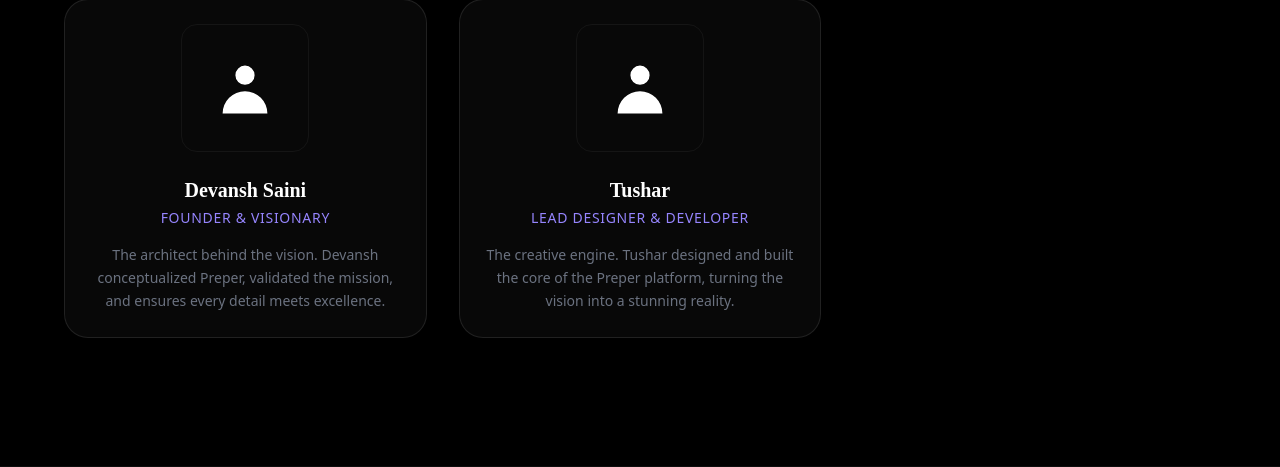
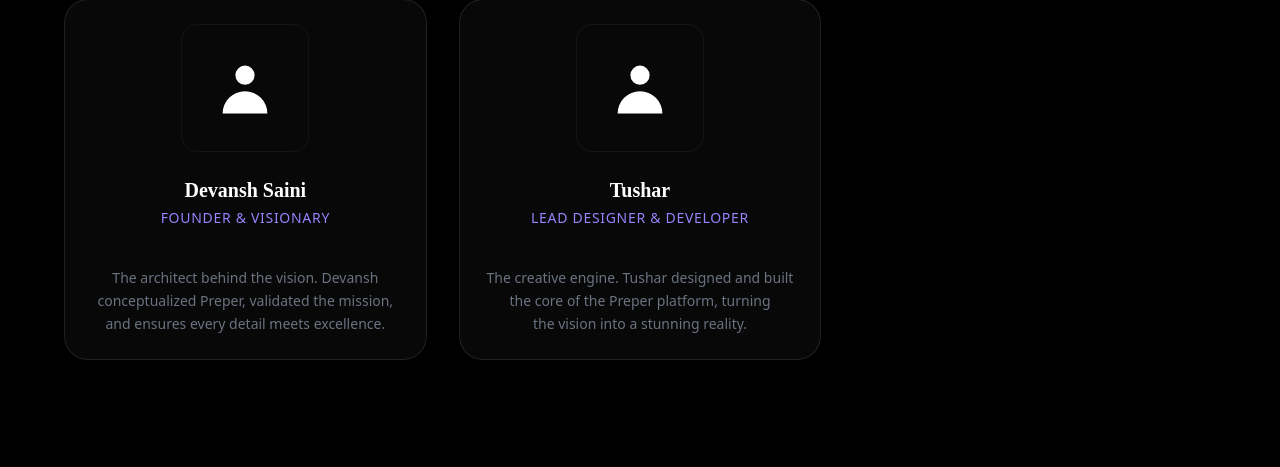
Before and after one commit to tushaar-05/Preper, a Flask app: page /about in a window 1280 px wide. Shown: the part 1429-1896 px from the top of the page. Run offline with Flask 3, Linux system fonts and the light colour scheme; some libraries are stand-ins or nearby versions; some web fonts are replaced.

Commit message:
line break added

```diff
--- a/app/templates/about.html
+++ b/app/templates/about.html
@@ -169,7 +169,7 @@
                             <h3 class="text-xl font-bold mb-1 font-[BwGradual-Medium]">Devansh Saini</h3>
                             <p class="text-[var(--purple)] text-sm mb-4 font-medium uppercase tracking-wider">Founder &
                                 Visionary</p>
-                            <p class="text-gray-500 text-sm leading-relaxed">
+                            <p class="text-gray-500 text-sm leading-relaxed whitespace-pre-line">
                                 The architect behind the vision. Devansh conceptualized Preper, validated the mission,
                                 and ensures every detail meets excellence.
                             </p>
@@ -187,7 +187,7 @@
                             <h3 class="text-xl font-bold mb-1 font-[BwGradual-Medium]">Tushar</h3>
                             <p class="text-[var(--purple)] text-sm mb-4 font-medium uppercase tracking-wider">Lead
                                 Designer & Developer</p>
-                            <p class="text-gray-500 text-sm leading-relaxed">
+                            <p class="text-gray-500 text-sm leading-relaxed whitespace-pre-line">
                                 The creative engine. Tushar designed and built the core of the Preper platform, turning
                                 the vision into a stunning reality.
                             </p>
@@ -227,7 +227,7 @@
                                 <p class="text-[var(--purple)] text-xs font-semibold uppercase tracking-wider mb-4">{{
                                     mentor.role }}</p>
                                 {% if mentor.description %}
-                                <p class="text-gray-400 text-sm leading-relaxed">
+                                <p class="text-gray-400 text-sm leading-relaxed whitespace-pre-line">
                                     {{ mentor.description }}
                                 </p>
                                 {% endif %}
```
